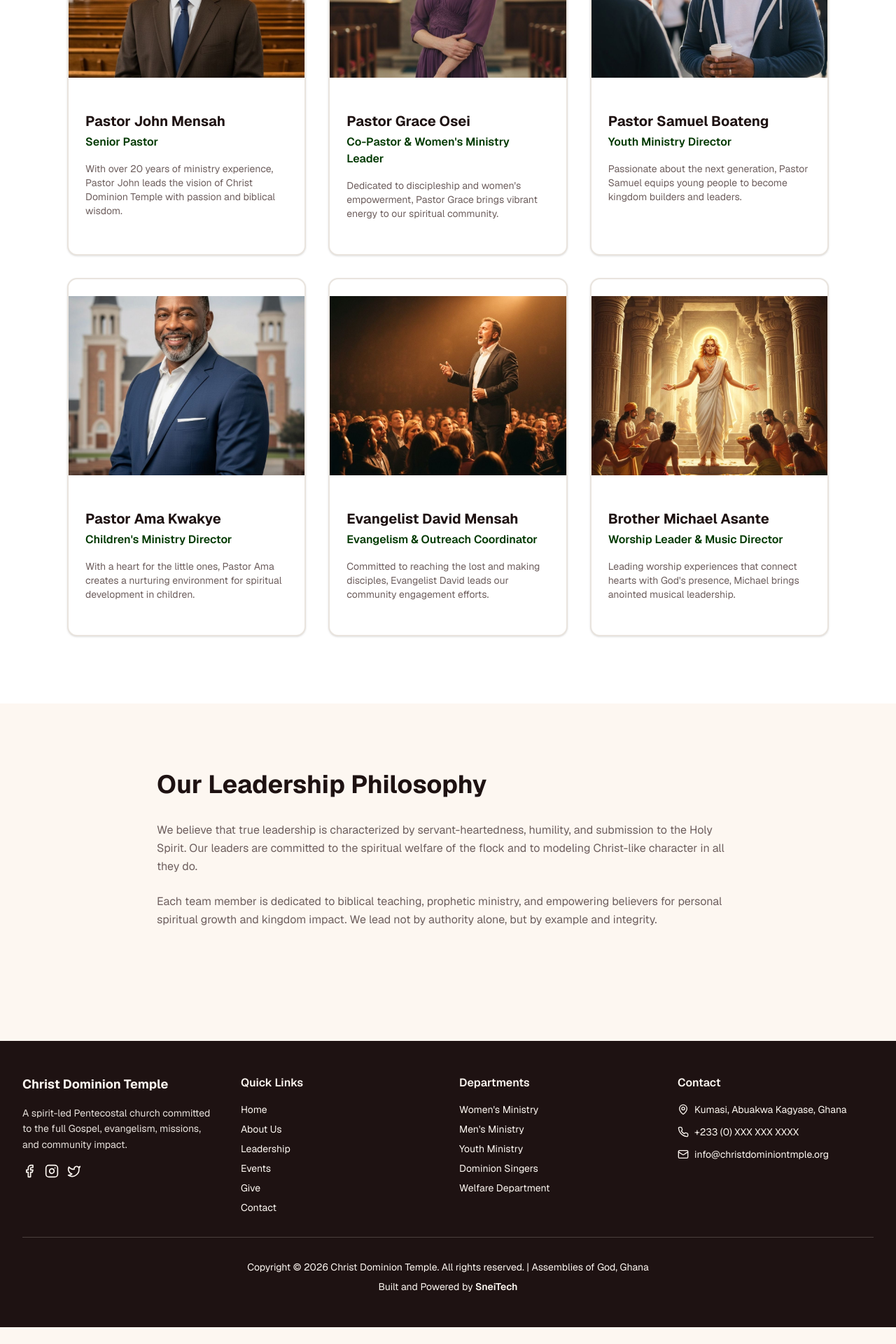
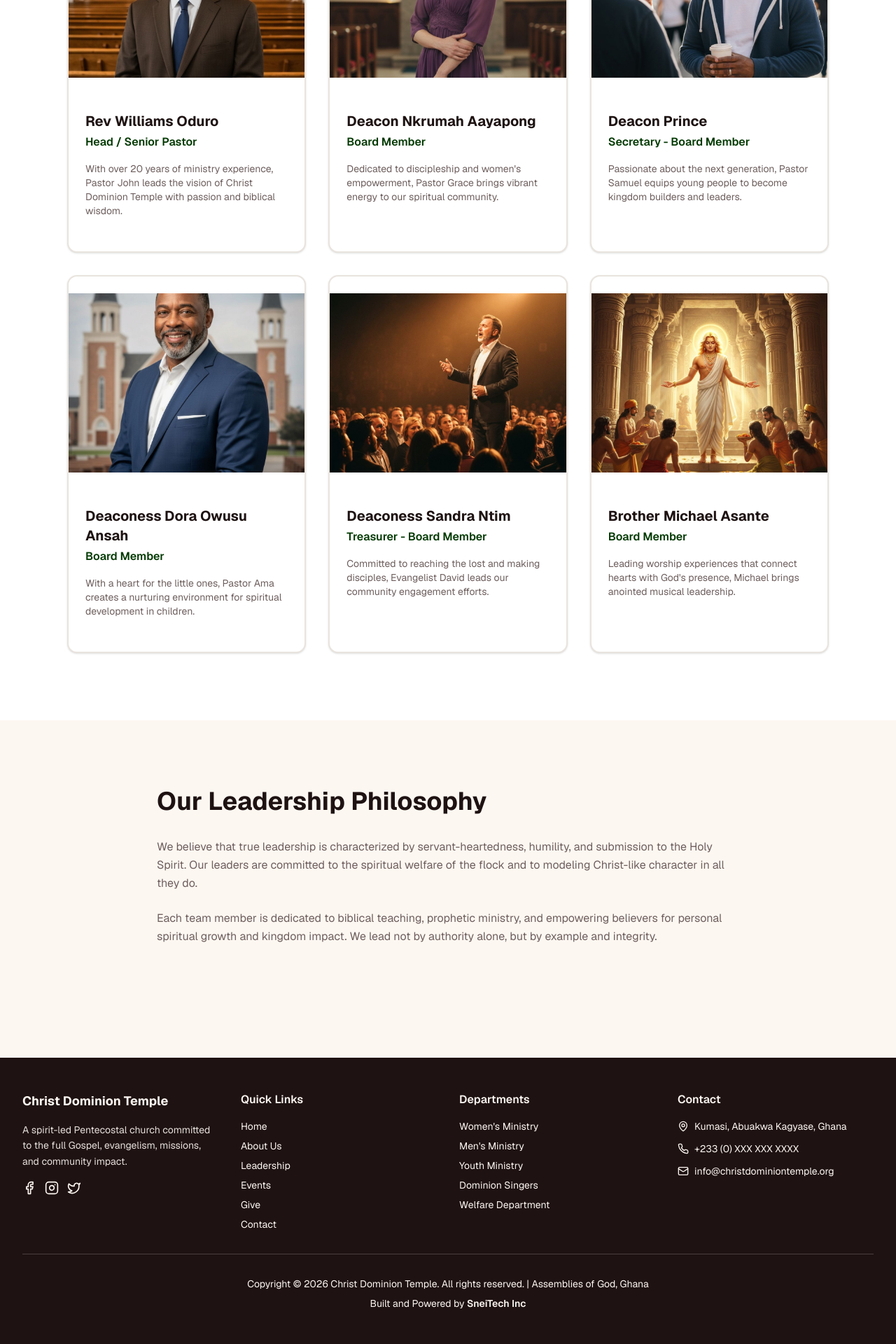
Before and after one commit to SneiTech-Inc/CDT-Website, a Next.js app: page /leadership in a window 1280 px wide. Shown: the part 947-2867 px from the top of the page at 70% size. Before the commit the page ends 2843 px from the top, so only its background shows below. Built offline with nearby package versions, Linux system fonts and the light colour scheme.

Commit message:
fix: correct email address and update footer company name

```diff
--- a/app/contact/page.tsx
+++ b/app/contact/page.tsx
@@ -102,7 +102,7 @@ export default function ContactPage() {
                     <Mail className="w-10 h-10 text-primary" />
                   </div>
                   <h3 className="text-xl font-bold text-foreground mb-2">Email</h3>
-                  <p className="text-muted-foreground">info@christdominiontmple.org</p>
+                  <p className="text-muted-foreground">info@christdominiontemple.org</p>
                 </Card>
               </motion.div>
             </div>
--- a/app/leadership/page.tsx
+++ b/app/leadership/page.tsx
@@ -28,38 +28,38 @@ const itemVariants = {
 export default function LeadershipPage() {
   const leaders = [
     {
-      name: "Pastor John Mensah",
-      title: "Senior Pastor",
+      name: "Rev Williams Oduro",
+      title: "Head / Senior Pastor",
       bio: "With over 20 years of ministry experience, Pastor John leads the vision of Christ Dominion Temple with passion and biblical wisdom.",
       image: "/pastor-john.jpg",
     },
     {
-      name: "Pastor Grace Osei",
-      title: "Co-Pastor & Women's Ministry Leader",
+      name: "Deacon Nkrumah Aayapong",
+      title: "Board Member",
       bio: "Dedicated to discipleship and women's empowerment, Pastor Grace brings vibrant energy to our spiritual community.",
       image: "/pastor-grace.jpg",
     },
     {
-      name: "Pastor Samuel Boateng",
-      title: "Youth Ministry Director",
+      name: "Deacon Prince",
+      title: "Secretary - Board Member",
       bio: "Passionate about the next generation, Pastor Samuel equips young people to become kingdom builders and leaders.",
       image: "/pastor-samuel.jpg",
     },
     {
-      name: "Pastor Ama Kwakye",
-      title: "Children's Ministry Director",
+      name: "Deaconess Dora Owusu Ansah",
+      title: "Board Member",
       bio: "With a heart for the little ones, Pastor Ama creates a nurturing environment for spiritual development in children.",
       image: "/pastor-ama.jpg",
     },
     {
-      name: "Evangelist David Mensah",
-      title: "Evangelism & Outreach Coordinator",
+      name: "Deaconess Sandra Ntim",
+      title: "Treasurer - Board Member",
       bio: "Committed to reaching the lost and making disciples, Evangelist David leads our community engagement efforts.",
       image: "/evangelist-david.jpg",
     },
     {
       name: "Brother Michael Asante",
-      title: "Worship Leader & Music Director",
+      title: "Board Member",
       bio: "Leading worship experiences that connect hearts with God's presence, Michael brings anointed musical leadership.",
       image: "/michael-worship.jpg",
     },
--- a/app/page.tsx
+++ b/app/page.tsx
@@ -67,9 +67,9 @@ export default function Home() {
             </motion.h2>
             <div className="grid grid-cols-1 md:grid-cols-3 gap-6">
               {[
-                { day: "Sunday", time: "8:00 AM & 10:30 AM", service: "Main Worship Service" },
-                { day: "Wednesday", time: "6:30 PM", service: "Prayer & Bible Study" },
-                { day: "Friday", time: "7:00 PM", service: "Youth Gathering" },
+                { day: "Sunday", time: "8:30 AM - 11:00 AM", service: "Main Worship Service" },
+                { day: "Tuesday", time: "7:00 PM - 8:30 PM", service: "Bible Study" },
+                { day: "Thursday", time: "7:00 PM - 8:00 PM", service: "Prayer Meeting" },
               ].map((schedule, idx) => (
                 <motion.div key={idx} variants={itemVariants}>
                   <Card className="p-6 border-2 border-border hover:border-primary transition-colors h-full">
@@ -111,7 +111,7 @@ export default function Home() {
               ))}
             </div>
             <div className="mt-8 text-center">
-              <Link href="/departments/womens-ministry">
+              <Link href="/departments">
                 <Button variant="outline" className="gap-2 bg-transparent">
                   Explore All Departments <ArrowRight className="w-4 h-4" />
                 </Button>
@@ -131,9 +131,9 @@ export default function Home() {
             <div className="space-y-4 mb-8">
               {[
                 {
-                  date: "Jan 15, 2026",
-                  title: "Youth Empowerment Summit",
-                  desc: "A day of inspiration and growth for our youth",
+                  date: "Jan 05, 2026 to Jan 18, 2026",
+                  title: "Fasting & Prayer Week",
+                  desc: "A week dedicated to spiritual renewal and seeking God's face",
                 },
                 {
                   date: "Jan 22, 2026",
--- a/components/footer.tsx
+++ b/components/footer.tsx
@@ -133,7 +133,7 @@ export default function Footer() {
                 </li>
                 <li className="flex gap-2 items-center">
                   <Mail className="w-4 h-4" />
-                  <span>info@christdominiontmple.org</span>
+                  <span>info@christdominiontemple.org</span>
                 </li>
               </ul>
             </motion.div>
@@ -155,7 +155,7 @@ export default function Footer() {
                 rel="noopener noreferrer"
                 className="font-semibold hover:opacity-100 transition-opacity"
               >
-                SneiTech
+                SneiTech Inc
               </a>
             </p>
           </motion.div>
```
